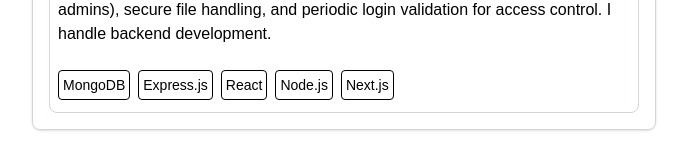
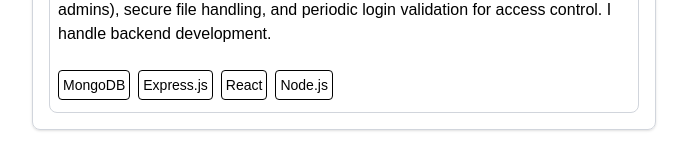
Before and after one commit to CarlAndreDiomon/Portfolio, a Next.js app: page / in a window 1280 px wide. Shown: the part 722-866 px from the top of the page, without its empty margins (296-983 px from the left). Built offline with nearby package versions, Linux system fonts and the light colour scheme.

Commit message:
fix some issue

```diff
--- a/src/app/page.tsx
+++ b/src/app/page.tsx
@@ -80,9 +80,6 @@ export default function Home() {
                   Node.js
                 </h1>
 
-                <h1 className="text-xs border w-max p-1 rounded-sm md:text-sm">
-                  Next.js
-                </h1>
               </div>
             </div>
 
```
